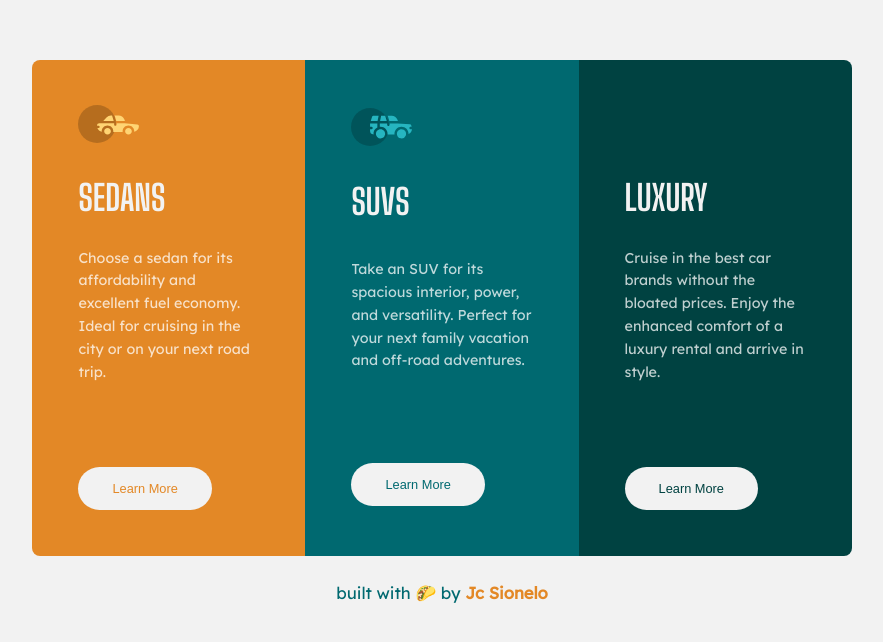
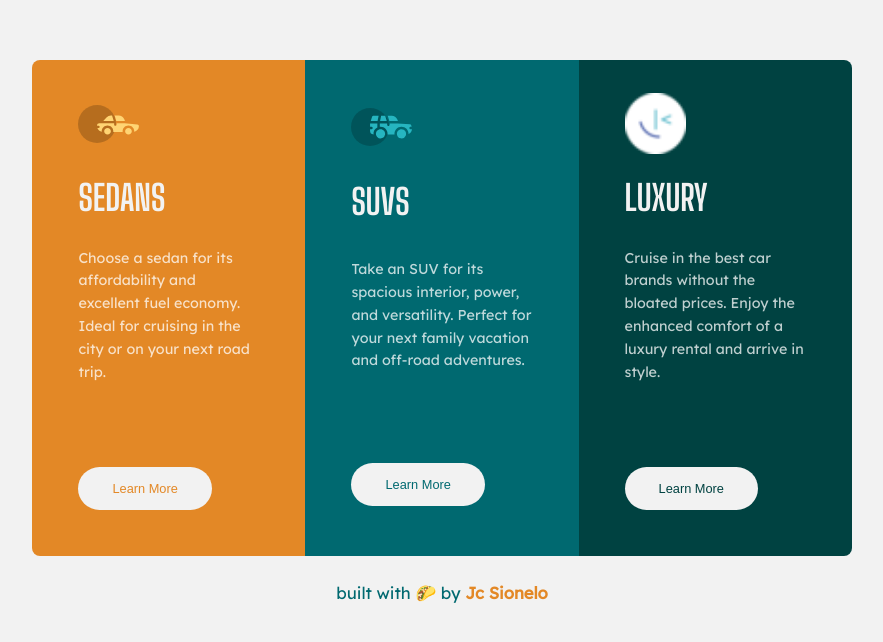
Before and after one commit to itsjolosionelo/columncard, a plain HTML site: page index.html in a window 1280 px wide. Shown: the part 106-748 px from the top of the page, without its empty margins (198-1081 px from the left). Drawn offline with nearby package versions, Linux system fonts and the light colour scheme; files that its build step writes are made by us from their sources.

Commit message:
Complete Files Uploaded

```diff
--- a/css/sass/layout/_luxury.scss
+++ b/css/sass/layout/_luxury.scss
@@ -2,7 +2,7 @@
     background-color: c(dark-cyan);
 
     h2::before {
-        background-image: url(./images/favicon-32x32.png);
+        background-image: url(../../../images/favicon-32x32.png);
     }
 
     button {
```
